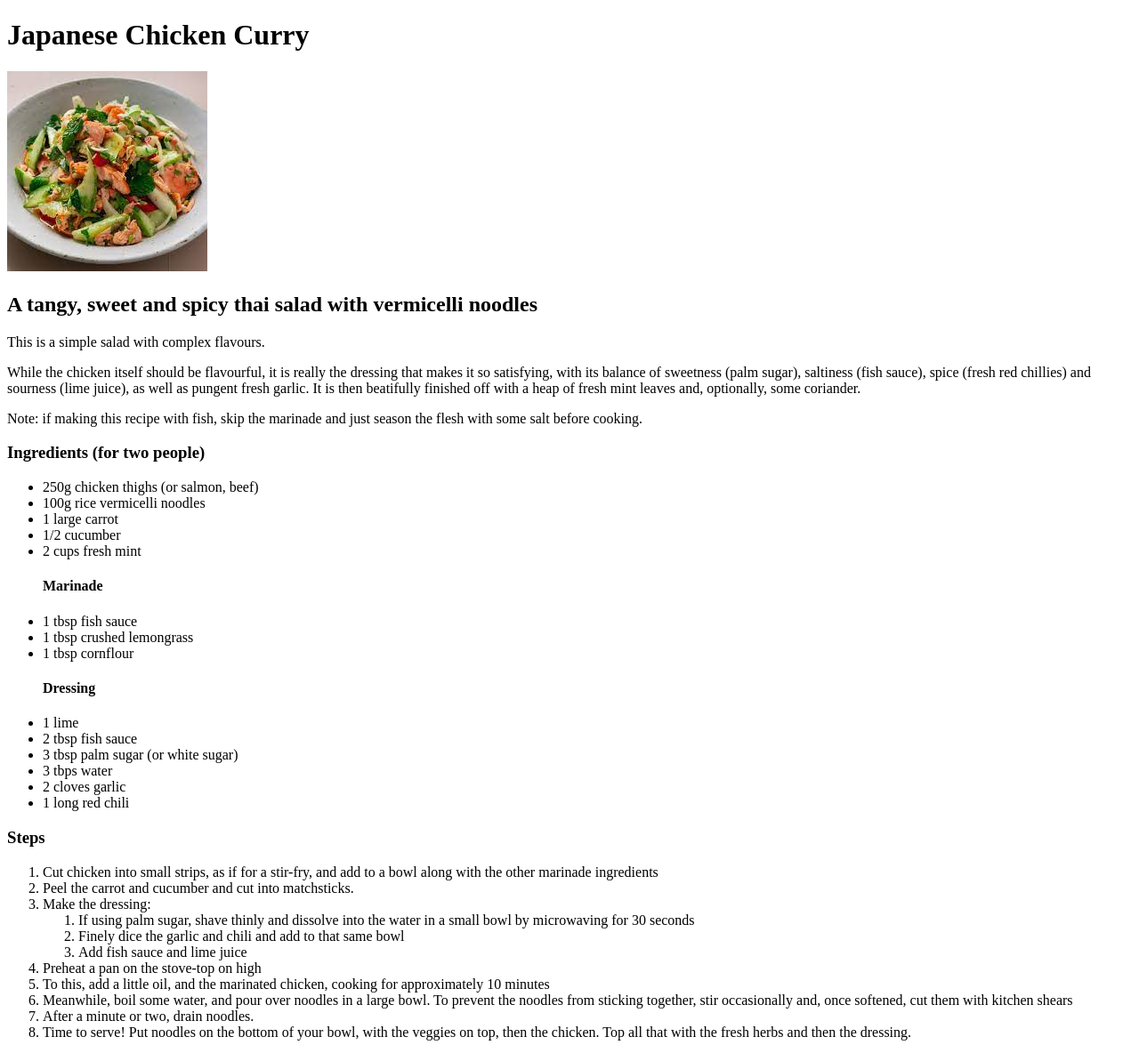
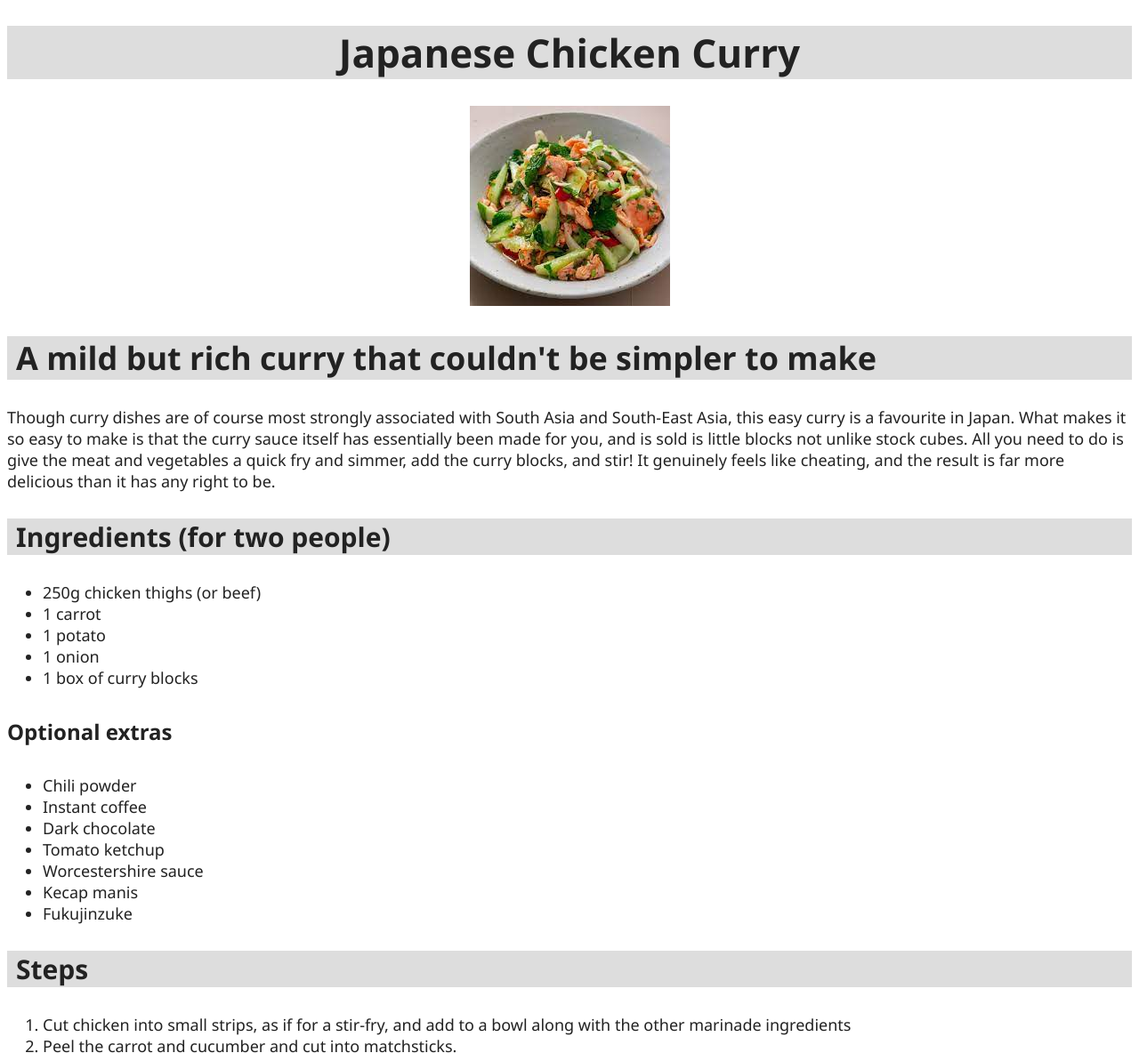
Before and after one commit to Cragius/odin-recipes, a plain HTML site: page recipes/curry.html in a window 1280 px wide. Shown: the top 1184 px of the page at 89% size. Drawn offline with Linux system fonts and the light colour scheme.

Commit message:
Edit text and add styles

```diff
--- a/recipes/curry.html
+++ b/recipes/curry.html
@@ -5,32 +5,30 @@
     <meta http-equiv="X-UA-Compatible" content="IE=edge">
     <meta name="viewport" content="width=device-width, initial-scale=1.0">
     <title>Japanese Chicken Curry | Odin Recipes</title>
+    <link rel="stylesheet" href="styles.css">
 </head>
 <body>
     <h1>Japanese Chicken Curry</h1>
-    <img src="../images/thai-chicken-salad.jpeg" alt="Photo of thai chicken salad">
-    <h2>A tangy, sweet and spicy thai salad with vermicelli noodles</h2>
-    <p>This is a simple salad with complex flavours.</p>
-    </p>While the chicken itself should be flavourful, it is really the dressing that makes it so satisfying, with its balance of sweetness (palm sugar), saltiness (fish sauce), spice (fresh red chillies) and sourness (lime juice), as well as pungent fresh garlic. It is then beatifully finished off with a heap of fresh mint leaves and, optionally, some coriander.</p>
-    <p>Note: if making this recipe with fish, skip the marinade and just season the flesh with some salt before cooking.</p>
+    <div><img src="../images/thai-chicken-salad.jpeg" alt="Photo of thai chicken salad"></div>
+    <h2>A mild but rich curry that couldn't be simpler to make</h2>
+    <p>Though curry dishes are of course most strongly associated with South Asia and South-East Asia, this easy curry is a favourite in Japan. What makes it so easy to make is that the curry sauce itself has essentially been made for you, and is sold is little blocks not unlike stock cubes. All you need to do is give the meat and vegetables a quick fry and simmer, add the curry blocks, and stir! It genuinely feels like cheating, and the result is far more delicious than it has any right to be.</p>
     <h3>Ingredients (for two people)</h3>
     <ul>
-        <li>250g chicken thighs (or salmon, beef)</li>
-        <li>100g rice vermicelli noodles</li>
-        <li>1 large carrot</li>
-        <li>1/2 cucumber</li>
-        <li>2 cups fresh mint</li>
-    <h4>Marinade</h4>
-        <li>1 tbsp fish sauce</li>
-        <li>1 tbsp crushed lemongrass</li>
-        <li>1 tbsp cornflour</li>
-    <h4>Dressing</h4>
-        <li>1 lime</li>
-        <li>2 tbsp fish sauce</li>
-        <li>3 tbsp palm sugar (or white sugar)</li>
-        <li>3 tbps water</li>
-        <li>2 cloves garlic</li>
-        <li>1 long red chili</li>
+        <li>250g chicken thighs (or beef)</li>
+        <li>1 carrot</li>
+        <li>1 potato</li>
+        <li>1 onion</li>
+        <li>1 box of curry blocks</li>
+    </ul>
+    <h4>Optional extras</h4>
+    <ul>
+        <li>Chili powder</li>
+        <li>Instant coffee</li>
+        <li>Dark chocolate</li>
+        <li>Tomato ketchup</li>
+        <li>Worcestershire sauce</li>
+        <li>Kecap manis</li>
+        <li>Fukujinzuke</li>
     </ul>
     <h3>Steps</h3>
     <ol>
--- /dev/null
+++ b/recipes/styles.css
@@ -0,0 +1,39 @@
+h1 {
+    text-align: center;
+    font-family:'Segoe UI', Tahoma, Geneva, Verdana, sans-serif;
+    color: #222222;
+    background-color: #ddd;
+    font-size: 44px;
+}
+
+div {
+    text-align: center;
+}
+
+h2 {
+    text-indent: 10px;
+    font-family:'Segoe UI', Tahoma, Geneva, Verdana, sans-serif;
+    color: #222222;
+    background-color: #ddd;
+    font-size: 36px;
+}
+
+h3 {
+    text-indent: 10px;
+    font-family:'Segoe UI', Tahoma, Geneva, Verdana, sans-serif;
+    color: #222222;
+    background-color: #ddd;
+    font-size: 30px;
+}
+
+h4 {
+    font-family:'Segoe UI', Tahoma, Geneva, Verdana, sans-serif;
+    color: #222222;
+    font-size: 24px;
+}
+
+p, ul, ol {
+    font-family:'Segoe UI', Tahoma, Geneva, Verdana, sans-serif;
+    color: #222222;
+    font-size: 18px;
+}
```
Also changed, not shown: index.html (+4 -3 lines), recipes/chili.html (+2 -1 lines), recipes/thai-chicken-salad.html (+3 -2 lines).
